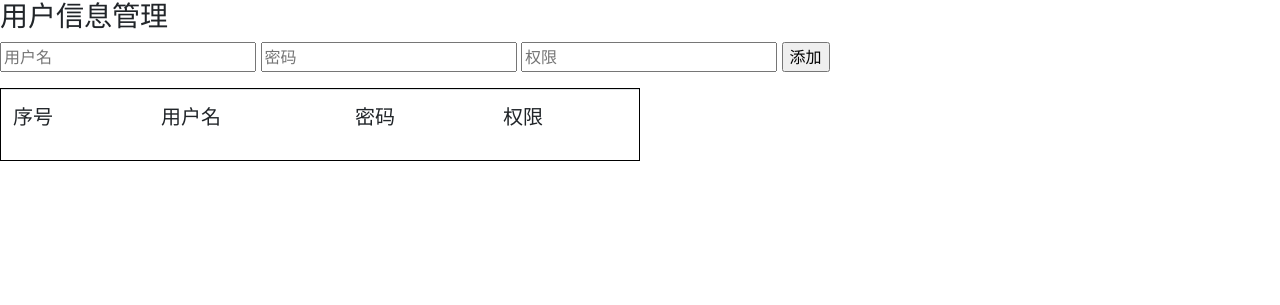
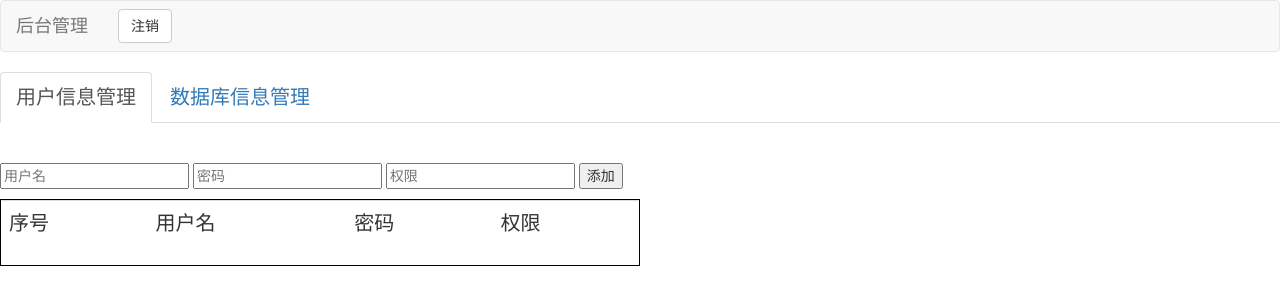
Before and after one commit to yujunche/DB_Auto, a Django app: template templates/bkmanage_view.html in a window 1280 px wide. Shown: the top 305 px of the page. Run offline with Django 3.2, Linux system fonts and the light colour scheme; the template is opened without the code that fills it, so the values that code supplies are empty; some libraries are stand-ins or nearby versions.

Commit message:
add bkuser logout and views top tab

```diff
--- a/bk_manage/urls.py
+++ b/bk_manage/urls.py
@@ -21,6 +21,7 @@ from . import views
 
 urlpatterns = [
     url(r'^login', views.login),
+    url(r'^logout',views.logout),
     url(r'^userinfo',views.user_info),
     url(r'^BmUserDel',views.BmUser_Del),
 ]
--- a/bk_manage/views.py
+++ b/bk_manage/views.py
@@ -23,6 +23,11 @@ def login(request):
             response = redirect('/bkmanage/userinfo')
             response.set_cookie('adminusername',user)
             return  response
+
+def logout(request):
+    request.session.clear()
+    return redirect('/bkmanage/login')
+
 
 def user_info(request):
     admin_user = request.COOKIES.get('adminusername')
--- a/templates/bkmanage_view.html
+++ b/templates/bkmanage_view.html
@@ -6,7 +6,34 @@
     {% include "load_bootstrap.html" %}
 </head>
 <body>
-<h3>用户信息管理</h3>
+
+<nav class="navbar navbar-default" role="navigation">
+    <div class="container-fluid">
+        <div class="navbar-header">
+            <a class="navbar-brand">后台管理</a>
+        </div>
+        <div>
+            <form class="navbar-form navbar-left" role="search" action="/bkmanage/logout" method="post">
+                {% csrf_token %}
+                <button type="submit" class="btn btn-default">注销</button>
+            </form>
+        </div>
+    </div>
+</nav>
+
+<ul id="myTab" class="nav nav-tabs">
+    <li class="active">
+        <a href="#userinfo" data-toggle="tab" style="font-size: 20px">用户信息管理</a>
+    </li>
+    <li>
+        <a href="#dbinfo" data-toggle="tab" style="font-size: 20px">数据库信息管理</a>
+    </li>
+</ul>
+
+<div id="myTabContent" class="tab-content">
+    <div class="tab-pane fade in active" id="userinfo">
+        <br>
+        <br>
         <form action="/bkmanage/userinfo" method="post">
             {% csrf_token %}
             <input type="text" name="username" placeholder="用户名"/>
@@ -30,7 +57,7 @@
                         <td>{{ userinfo.password }}</td>
                         <td>{{ userinfo.user_priv }}</td>
                         <td>
-                    <input type="button" class="btn btn-primary" value="编辑"/>
+                            <input type="button" class="btn btn-primary" BkMUserModify="BkMUserModify" value="编辑"/>
                         </td>
                         <td>
                             <input type="button" class="btn btn-danger" BkMUserDel="BkMUserDel" value="删除"/>
@@ -38,6 +65,11 @@
                     </tr>
                 {% endfor %}
             </table>
+        </div>
+    </div>
+    <div class="tab-pane fade" id="dbinfo">
+
+    </div>
 </div>
 </body>
 
@@ -51,10 +83,10 @@
     })
     $('[BkMUserDel="BkMUserDel"]').click(function () {
         $.ajax({
-            url:'/bkmanage/BmUserDel',
-            method:'POST',
-            data:{'userid':$(this).parent().siblings().eq(0).text()},
-            success:function (data) {
+            url: '/bkmanage/BmUserDel',
+            method: 'POST',
+            data: {'userid': $(this).parent().siblings().eq(0).text()},
+            success: function (data) {
                 location.reload()
             }
         })
```
Lines whose indentation alone changed are shown as unchanged.
